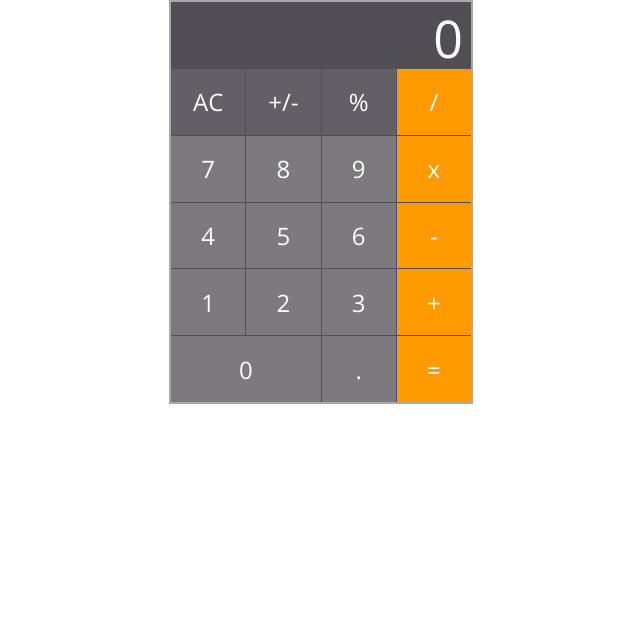
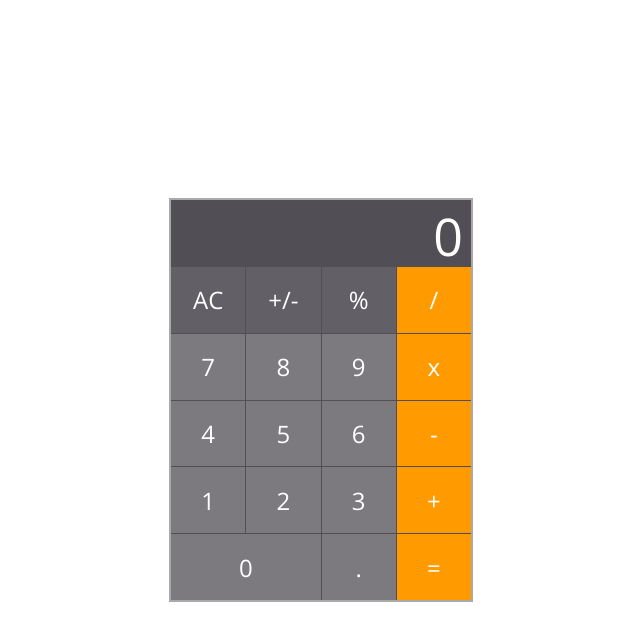
Before and after one commit to ChrisJGuard/calculator, a plain HTML site: page index.html in a window 1280 px wide. Shown: the whole page, without its empty margins (319-959 px from the left). Drawn offline with nearby package versions, Linux system fonts and the light colour scheme.

Commit message:
Add flexbox centering

```diff
--- a/styles/style.css
+++ b/styles/style.css
@@ -1,7 +1,15 @@
 @import url("https://fonts.googleapis.com/css2?family=Open+Sans:wght@300;400&display=swap");
 
-* {
-  color: white;
+html,
+body {
+  width: 100%;
+  height: 100%;
+}
+
+body {
+  display: flex;
+  justify-content: center;
+  align-items: center;
 }
 
 .container {
@@ -9,7 +17,6 @@
   height: 400px;
   background-color: rgb(81, 78, 85);
   border: 2px solid darkgrey;
-  margin: 0 auto;
   display: grid;
   grid-template-columns: repeat(4, 1fr);
   grid-template-rows: repeat(6, 1fr);
@@ -28,12 +35,14 @@
   font-family: "Open Sans", sans-serif;
   font-size: 3.25rem;
   font-weight: 300;
+  color: white;
 }
 
 button {
   font-family: "Open Sans", sans-serif;
   font-size: 1.5rem;
   font-weight: 300;
+  color: white;
   border: 0;
 }
 
```
